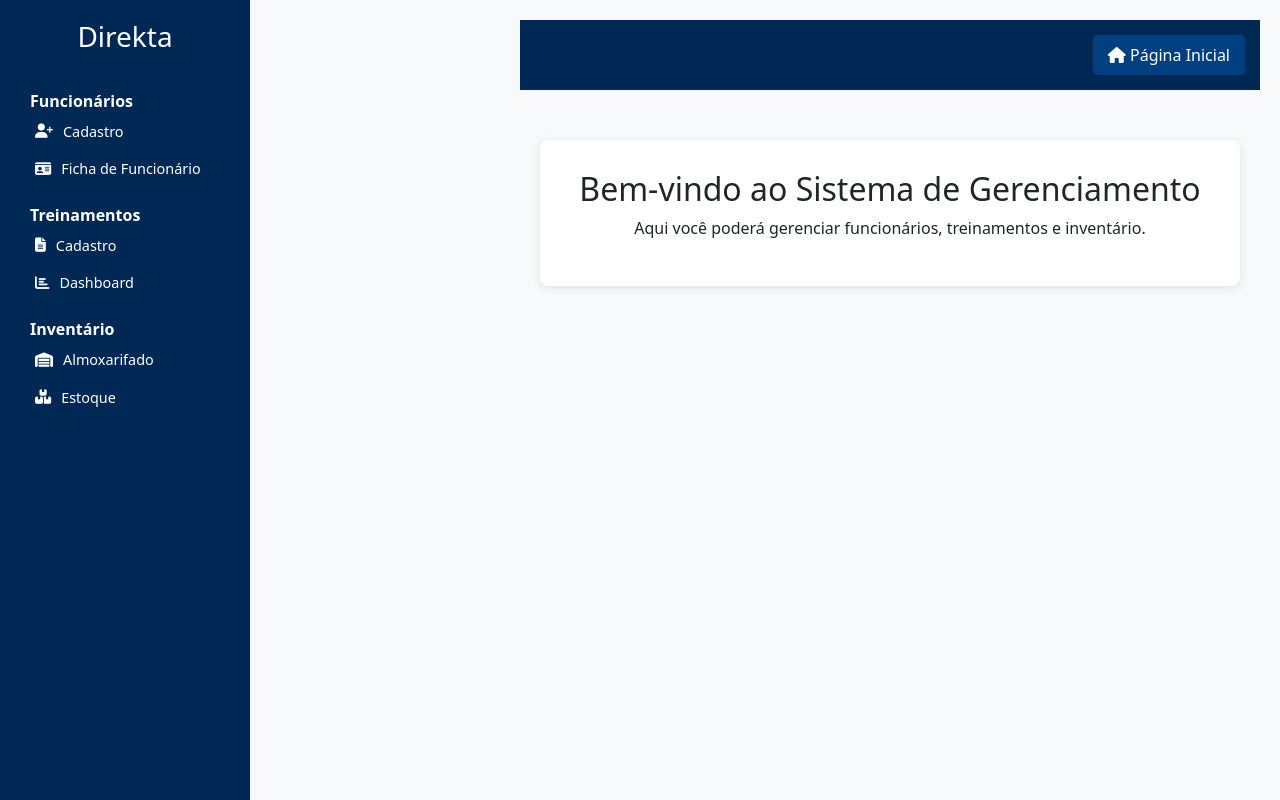
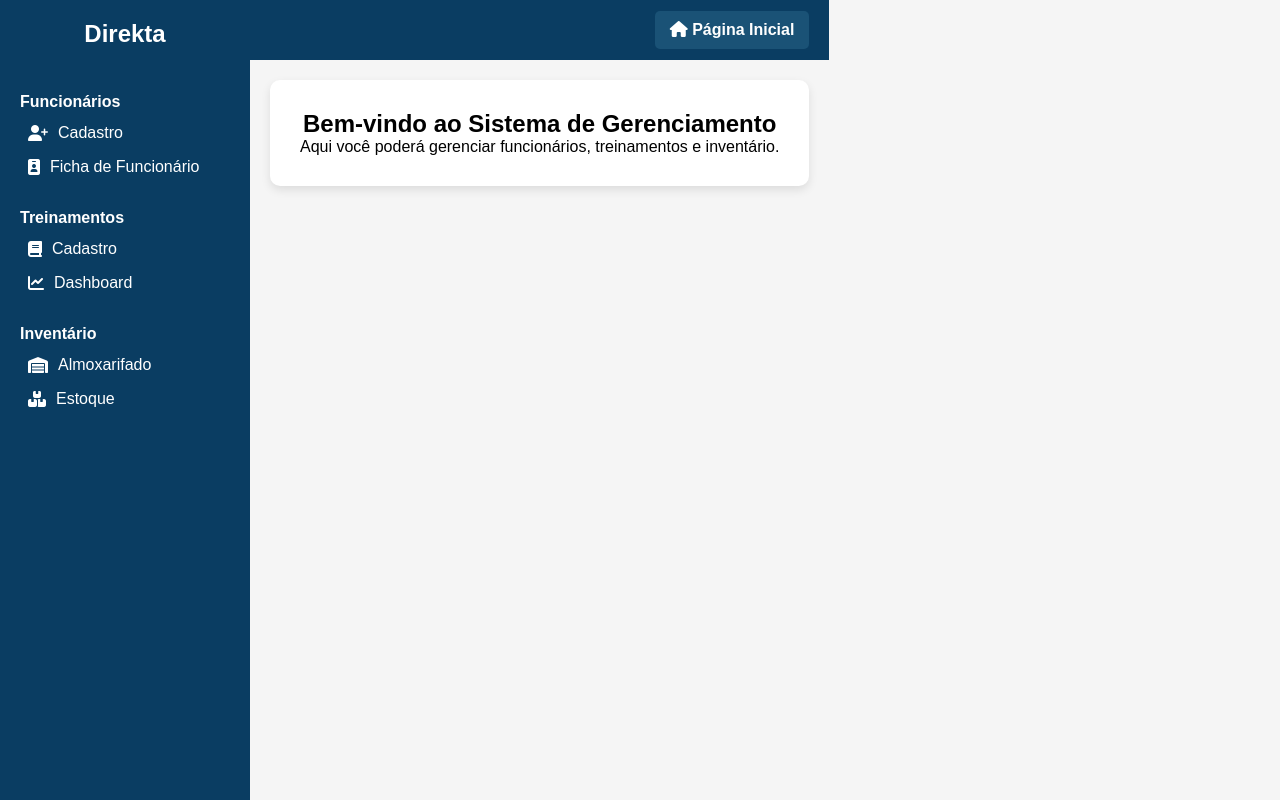
Before and after one commit to joaopedrodirekta/Direkta_Vale, a Django app: page / in a window 1280 px wide. Run offline with Django 5.2, Linux system fonts and the light colour scheme; some libraries are stand-ins or nearby versions.

Commit message:
Ajustando layout

```diff
--- a/templates/home.html
+++ b/templates/home.html
@@ -4,121 +4,144 @@
     <meta charset="UTF-8">
     <meta name="viewport" content="width=device-width, initial-scale=1.0">
     <title>Direkta Vale - Início</title>
-    <link href="https://cdn.jsdelivr.net/npm/bootstrap@5.3.0/dist/css/bootstrap.min.css" rel="stylesheet">
+    <script src="https://kit.fontawesome.com/a076d05399.js" crossorigin="anonymous"></script>
     <link rel="stylesheet" href="https://cdnjs.cloudflare.com/ajax/libs/font-awesome/6.4.2/css/all.min.css">
+    <style>
+        * {
+            margin: 0;
+            padding: 0;
+            box-sizing: border-box;
+            font-family: Arial, sans-serif;
+        }
 
-    <style>
         body {
             display: flex;
             height: 100vh;
-            margin: 0;
-            background-color: #f8f9fa;
+            background-color: #f5f5f5;
         }
+
         /* Menu lateral */
         .sidebar {
             width: 250px;
-            background-color: #002855; /* Azul escuro */
+            background-color: #0a3d62;
             color: white;
             padding: 20px;
             display: flex;
             flex-direction: column;
         }
-        .sidebar h3 {
+
+        .sidebar h2 {
             text-align: center;
             margin-bottom: 20px;
         }
-        .sidebar .section-title {
-            font-size: 1rem;
+
+        .sidebar .menu-section {
+            margin-top: 10px;
+        }
+
+        .sidebar .menu-section div {
             font-weight: bold;
-            margin-top: 15px;
-            padding-left: 10px;
+            margin: 15px 0 5px;
         }
+
         .sidebar a {
-            color: white;
-            text-decoration: none;
             display: flex;
             align-items: center;
-            padding: 8px 15px;
+            text-decoration: none;
+            color: white;
+            padding: 8px;
             border-radius: 5px;
-            font-size: 0.9rem;
+            transition: background 0.3s;
         }
-        .sidebar a:hover {
-            background-color: #004080;
-        }
-        .sidebar i {
+
+        .sidebar a i {
             margin-right: 10px;
         }
+
+        .sidebar a:hover {
+            background-color: #1a5276;
+        }
+
+        /* Menu superior */
+        .topbar {
+            width: 100%;
+            height: 60px;
+            background-color: #0a3d62;
+            display: flex;
+            align-items: center;
+            justify-content: flex-end;
+            padding: 0 20px;
+        }
+
+        .topbar a {
+            text-decoration: none;
+            color: white;
+            font-weight: bold;
+            background-color: #1a5276;
+            padding: 10px 15px;
+            border-radius: 5px;
+            transition: background 0.3s;
+        }
+
+        .topbar a:hover {
+            background-color: #21618c;
+        }
+
         /* Conteúdo principal */
         .content {
             flex: 1;
+            display: flex;
+            flex-direction: column;
+            align-items: center;
+            justify-content: center;
+            text-align: center;
             padding: 20px;
-            margin-left: 250px;
         }
-        /* Cabeçalho superior */
-        .topbar {
-            background-color: #002855;
-            color: white;
-            padding: 15px;
-            display: flex;
-            justify-content: space-between;
-            align-items: center;
-            font-size: 1.2rem;
+
+        .welcome-box {
+            background: white;
+            padding: 30px;
+            border-radius: 10px;
+            box-shadow: 0px 4px 10px rgba(0, 0, 0, 0.1);
         }
-        .topbar a {
-            color: white;
-            text-decoration: none;
-            font-size: 1rem;
-            padding: 8px 15px;
-            background-color: #004080;
-            border-radius: 5px;
-        }
-        .topbar a:hover {
-            background-color: #0056b3;
-        }
-        /* Caixa de boas-vindas */
-        .welcome-box {
-            background-color: white;
-            padding: 30px;
-            border-radius: 8px;
-            box-shadow: 0px 2px 10px rgba(0, 0, 0, 0.1);
-            text-align: center;
-            max-width: 700px;
-            margin: auto;
-            margin-top: 50px;
-        }
+
     </style>
 </head>
 <body>
 
-    <!-- Menu Lateral -->
+    <!-- Menu lateral -->
     <div class="sidebar">
-        <h3>Direkta</h3>
-
-        <div class="section-title">Funcionários</div>
+        <h2>Direkta</h2>
+        <div class="menu-section">
+            <div>Funcionários</div>
             <a href="#"><i class="fas fa-user-plus"></i> Cadastro</a>
-        <a href="#"><i class="fas fa-id-card"></i> Ficha de Funcionário</a>
-
-        <div class="section-title">Treinamentos</div>
-        <a href="#"><i class="fas fa-file-alt"></i> Cadastro</a>
-        <a href="#"><i class="fas fa-chart-bar"></i> Dashboard</a>
-
-        <div class="section-title">Inventário</div>
+            <a href="#"><i class="fas fa-id-badge"></i> Ficha de Funcionário</a>
+        </div>
+        <div class="menu-section">
+            <div>Treinamentos</div>
+            <a href="#"><i class="fas fa-book"></i> Cadastro</a>
+            <a href="#"><i class="fas fa-chart-line"></i> Dashboard</a>
+        </div>
+        <div class="menu-section">
+            <div>Inventário</div>
             <a href="#"><i class="fas fa-warehouse"></i> Almoxarifado</a>
             <a href="#"><i class="fas fa-boxes"></i> Estoque</a>
         </div>
+    </div>
 
-    <!-- Conteúdo Principal -->
-    <div class="content">
+    <!-- Conteúdo principal -->
+    <div class="main-content">
         <div class="topbar">
-            <span></span> <!-- Elemento vazio para alinhar -->
             <a href="{% url 'home' %}"><i class="fas fa-home"></i> Página Inicial</a>
         </div>
 
+        <div class="content">
             <div class="welcome-box">
                 <h2>Bem-vindo ao Sistema de Gerenciamento</h2>
                 <p>Aqui você poderá gerenciar funcionários, treinamentos e inventário.</p>
             </div>
         </div>
+    </div>
 
 </body>
 </html>
```
Lines whose indentation alone changed are shown as unchanged.
